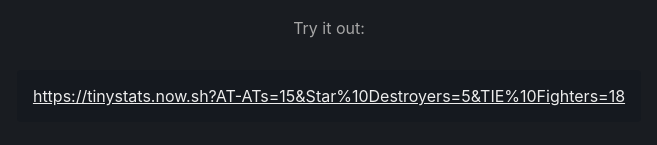
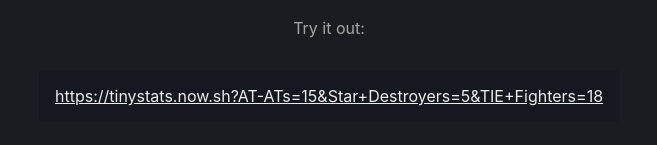
Before and after one commit to jkulton/tinystats, a website: page public/index.html in a window 1280 px wide. Shown: the part 251-396 px from the top of the page, without its empty margins (311-968 px from the left). Drawn offline with Linux system fonts and the light colour scheme.

Commit message:
Update param encoding for space characters

```diff
--- a/public/index.html
+++ b/public/index.html
@@ -14,7 +14,7 @@
 
     <p>Try it out:</p>
 
-    <p><a href="?AT-ATs=15&Star%10Destroyers=5&TIE%10Fighters=18">https://tinystats.now.sh?AT-ATs=15&Star%10Destroyers=5&TIE%10Fighters=18</a></p>
+    <p><a href="?AT-ATs=15&Star+Destroyers=5&TIE+Fighters=18">https://tinystats.now.sh?AT-ATs=15&Star+Destroyers=5&TIE+Fighters=18</a></p>
   </div>
 </body>
 </html>
```
